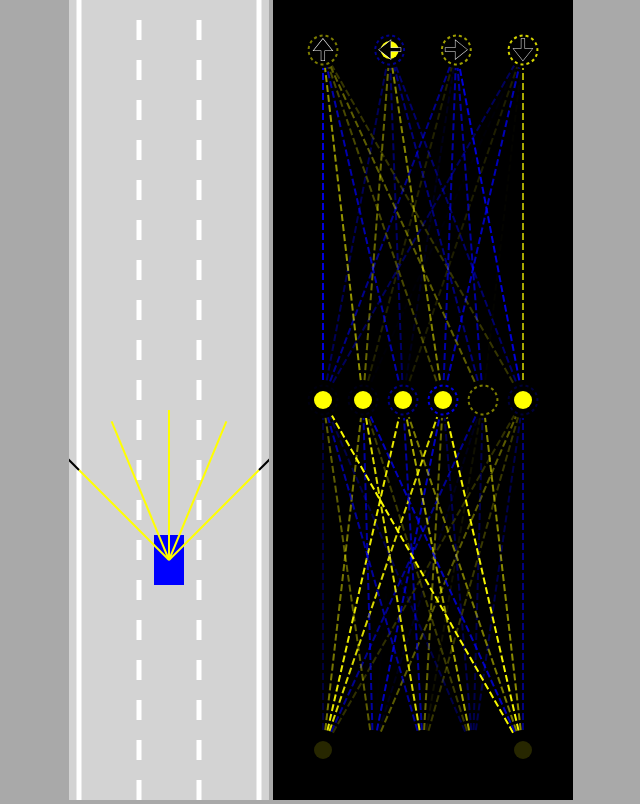
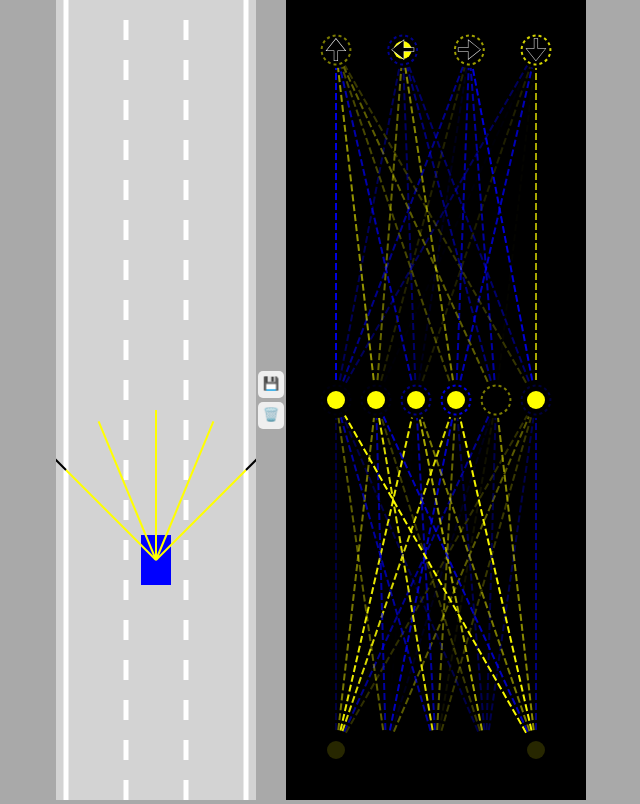
Before and after one commit to Aayushp2002/Self-Driving-Car, a plain HTML site: page index.html in a window 1280 px wide. Shown: the whole page, without its empty margins (319-959 px from the left). Drawn offline with Linux system fonts and the light colour scheme.

Commit message:
Optimized Neural Networks

```diff
--- a/car.js
+++ b/car.js
@@ -124,7 +124,7 @@ class Car{ // create a car class
         this.y-=this.speed*Math.cos(this.angle); // move the car
     }
 
-    draw(ctx,color){
+    draw(ctx,color,drawSensor=false){
         if(this.damaged){
             ctx.fillStyle='gray';
         }else{
@@ -142,7 +142,7 @@ class Car{ // create a car class
         ctx.fill();
         ctx.restore(); // Restore the context state
 
-        if(this.sensor){
+        if(this.sensor && drawSensor){
             this.sensor.draw(ctx); // draw the sensor
         }
     }
--- a/index.html
+++ b/index.html
@@ -5,6 +5,10 @@
 </head>
 <body>
     <canvas id="carCanvas"></canvas>
+    <div id="verticalButtons">
+        <button onclick="save()">💾</button>
+        <button onclick="discard()">🗑️</button>
+    </div>
     <canvas id="networkCanvas"></canvas>
     <script src="visualizer.js"></script>
     <script src="network.js"></script>
--- a/main.js
+++ b/main.js
@@ -7,31 +7,76 @@ const carCtx=carCanvas.getContext("2d"); // get the context of the canvas
 const networkCtx=networkCanvas.getContext("2d"); // get the context of the canvas
 
 const road=new Road(carCanvas.width/2,carCanvas.width*0.9); // create a new road object
-const car=new Car(road.getLaneCenter(1),100,30,50,"AI"); // create a new car object
+const N=1; // number of cars
+const cars=generateCars(N);
+let bestCar=cars[0]; // set the best car to the first car
+if(localStorage.getItem("bestBrain")){
+    for(let i=0;i<cars.length;i++){
+        cars[i].brain=JSON.parse(
+            localStorage.getItem("bestBrain"));
+        if(i!=0){
+            NeuralNetwork.mutate(cars[i].brain,0.2);
+        }
+    }
+}
 // car.draw(ctx); // draw the car
 const traffic=[
-    new Car(road.getLaneCenter(1),-100,30,50,"DUMMY",2)
+    new Car(road.getLaneCenter(1),-100,30,50,"DUMMY",2),
+    new Car(road.getLaneCenter(0),-300,30,50,"DUMMY",2),
+    new Car(road.getLaneCenter(2),-300,30,50,"DUMMY",2),
+    new Car(road.getLaneCenter(1),-500,30,50,"DUMMY",2),
+    new Car(road.getLaneCenter(0),-700,30,50,"DUMMY",2),
+    new Car(road.getLaneCenter(2),-700,30,50,"DUMMY",2),
+    new Car(road.getLaneCenter(1),-900,30,50,"DUMMY",2),
 ];
 animate();
+
+function save(){
+    localStorage.setItem("bestBrain",
+        JSON.stringify(bestCar.brain));
+}
+
+function discard(){
+    localStorage.removeItem("bestBrain");
+}
+
+function generateCars(N){
+    const cars=[];
+    for(let i=1;i<=N;i++){
+        cars.push(new Car(road.getLaneCenter(1),100,30,50,"AI"));
+    }
+    return cars;
+}
 
 function animate(time){ // animate the car
     for(let i=0;i<traffic.length;i++){
         traffic[i].update(road.borders,[]);
     }
-    car.update(road.borders,traffic); // update the car
+    for(let i=0;i<cars.length;i++){
+        cars[i].update(road.borders,traffic);
+    }
+    bestCar=cars.find(
+        c=>c.y==Math.min(
+            ...cars.map(c=>c.y)
+        ));
     carCanvas.height=window.innerHeight; // set canvas height to window height
     networkCanvas.height=window.innerHeight; // set canvas height to window height
     carCtx.save(); // save the context
-    carCtx.translate(0,-car.y+carCanvas.height*(7/10)); // translate the context
+    carCtx.translate(0,-bestCar.y+carCanvas.height*(7/10)); // translate the context
 
     road.draw(carCtx); // draw the road
     for(let i=0;i<traffic.length;i++){
         traffic[i].draw(carCtx,"red");
     }
-    car.draw(carCtx,"blue"); // draw the car
+    carCtx.globalAlpha=0.2;
+    for(let i=0;i<cars.length;i++){
+        cars[i].draw(carCtx,"blue");
+    }
+    carCtx.globalAlpha=1;
+    bestCar.draw(carCtx,"blue",true);
     carCtx.restore(); // restore the context
 
     networkCtx.lineDashOffset=-time/50; // set the line dash offset
-    Visualizer.drawNetwork(networkCtx,car.brain);
+    Visualizer.drawNetwork(networkCtx,bestCar.brain);
     requestAnimationFrame(animate); // animate the car
 }
--- a/network.js
+++ b/network.js
@@ -16,6 +16,27 @@ class NeuralNetwork{
                 outputs,network.levels[i]);
         }
         return outputs; // it should tell the car to turn left or right or go straight based on the outputs
+    }
+
+    static mutate(network,amount=1){
+        network.levels.forEach(level => {
+            for(let i=0;i<level.biases.length;i++){
+                level.biases[i]=lerp(
+                    level.biases[i],
+                    Math.random()*2-1,
+                    amount
+                )
+            }
+            for(let i=0;i<level.weights.length;i++){
+                for(let j=0;j<level.weights[i].length;j++){
+                    level.weights[i][j]=lerp(
+                        level.weights[i][j],
+                        Math.random()*2-1,
+                        amount
+                    )
+                }
+            }
+        });
     }
 }
 
--- a/style.css
+++ b/style.css
@@ -2,7 +2,26 @@ body{
     margin:0;
     background: darkgray;
     overflow: hidden;
-    text-align: center;
+    display: flex;
+    justify-content: center;
+    align-items: center;
+}
+
+#verticalButtons{
+    display:flex;
+    flex-direction: column;
+}
+
+button{
+    border:none;
+    border-radius:5px;
+    padding: 5px 5px 7px 5px;
+    margin: 2px;
+    cursor: pointer;
+}
+
+button:hover{
+    background: lightgray;
 }
 #networkCanvas{
     background: black;
```
